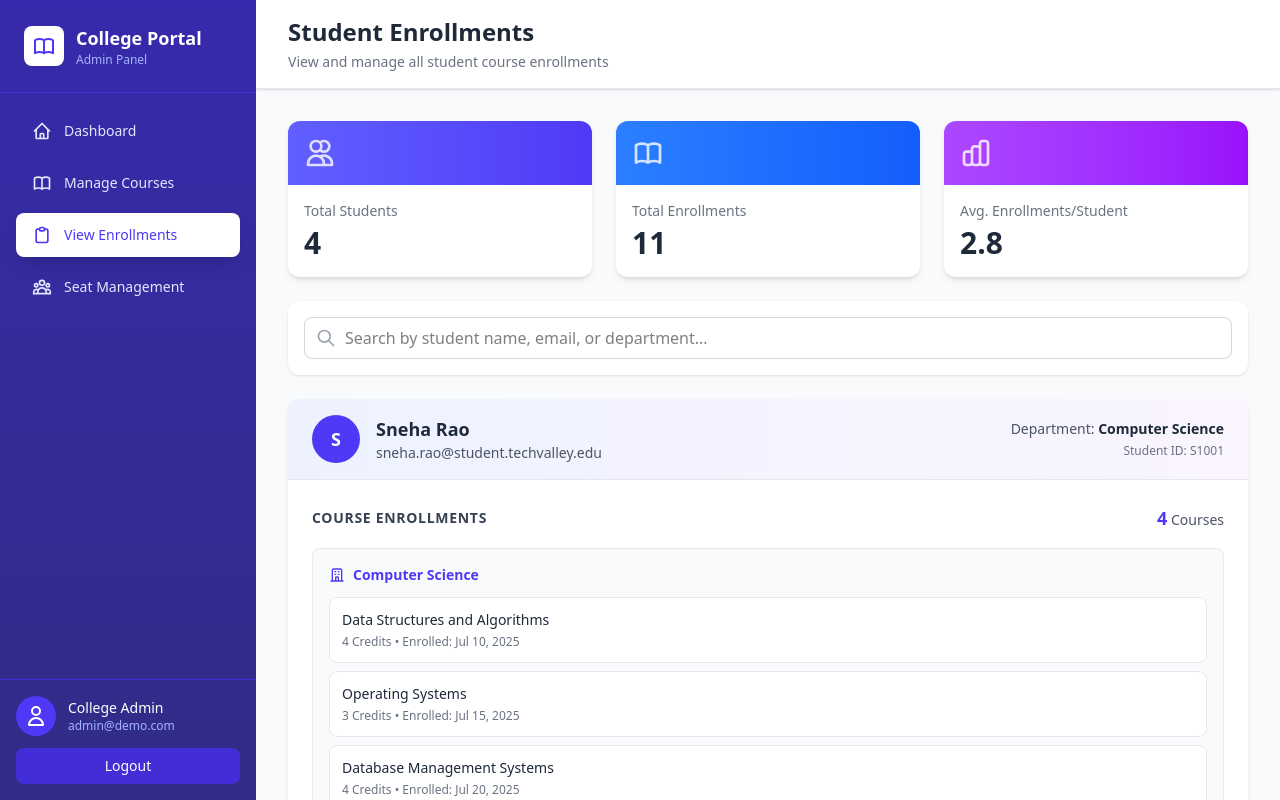
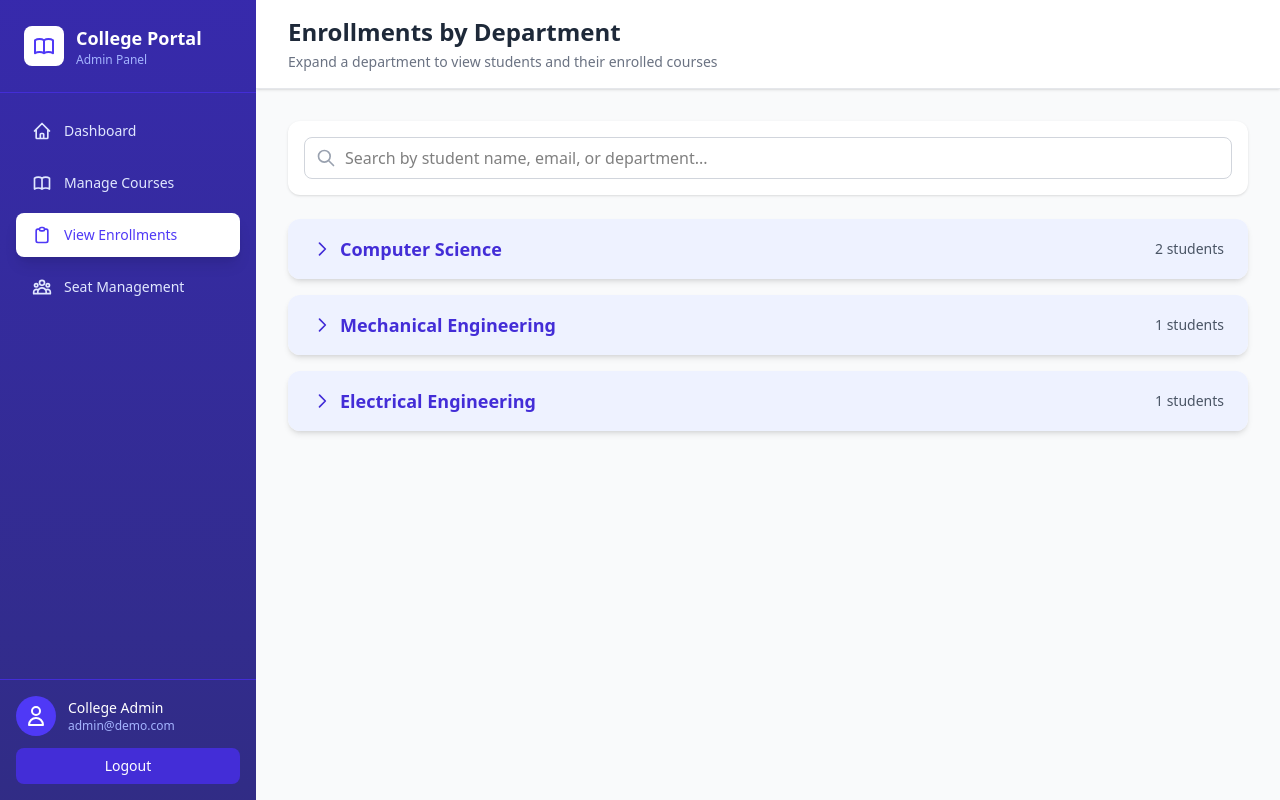
Before and after one commit to surabhisv/SIS, a React app in the folder Frontend/: page /CollegeAdmin/ViewEnrollments in a window 1280 px wide. Built offline with nearby package versions, Linux system fonts and the light colour scheme; the HTML template or start-up script is replaced by a standard one.

Commit message:
Updated ViewEnrollments page with latest modifications

```diff
--- a/Frontend/src/Pages/CollegeAdmin/ViewEnrollments.jsx
+++ b/Frontend/src/Pages/CollegeAdmin/ViewEnrollments.jsx
@@ -7,7 +7,6 @@ import usersData from "../../data/users.json";
 import departmentsData from "../../data/departments.json";
 
 export default function EnrollmentsPage() {
-  // Current logged-in admin (Ravi Kumar from Tech Valley Institute)
   const currentUser = {
     user_id: 2,
     college_id: 1,
@@ -16,32 +15,24 @@ export default function EnrollmentsPage() {
 
   const [enrollmentInfo, setEnrollmentInfo] = useState([]);
   const [searchTerm, setSearchTerm] = useState("");
+  const [expandedDept, setExpandedDept] = useState(null);
 
   useEffect(() => {
     loadEnrollments();
   }, []);
 
   const loadEnrollments = () => {
-    // 1. Get all students from current admin's college
     const collegeStudents = studentsData.filter(s => s.college_id === currentUser.college_id);
-
-    // 2. Get all courses from current admin's college
     const collegeCourses = coursesData.filter(c => c.college_id === currentUser.college_id);
     const courseMap = Object.fromEntries(collegeCourses.map(c => [c.course_id, c]));
 
-    // 3. Map each student to their enrolled courses
     const studentEnrollments = collegeStudents.map(student => {
-      // Get user info for student name
       const user = usersData.find(u => u.user_id === student.user_id);
-
-      // All enrollments for this student
       const studentEnrollmentsData = enrollmentsData.filter(e => e.student_id === student.student_id);
 
-      // Map enrollments with full course and department info
       const enrolledCourses = studentEnrollmentsData.map(enrollment => {
         const course = courseMap[enrollment.course_id];
         const dept = departmentsData.find(d => d.dept_id === course.dept_id);
-
         return {
           enrollment_id: enrollment.enrollment_id,
           course_name: course.course_name,
@@ -52,22 +43,13 @@ export default function EnrollmentsPage() {
         };
       });
 
-      // Group by department
-      const coursesByDept = enrolledCourses.reduce((acc, enrollment) => {
-        if (!acc[enrollment.department]) {
-          acc[enrollment.department] = [];
-        }
-        acc[enrollment.department].push(enrollment);
-        return acc;
-      }, {});
-
       return {
         student_id: student.student_id,
         studentName: user ? user.full_name : "Unknown Student",
         studentEmail: user ? user.email : "",
         department: departmentsData.find(d => d.dept_id === student.dept_id)?.dept_name || "N/A",
-        coursesByDept,
-        totalEnrollments: enrolledCourses.length,
+        dept_id: student.dept_id,
+        enrolledCourses,
       };
     });
 
@@ -77,79 +59,45 @@ export default function EnrollmentsPage() {
   const formatDate = (dateString) => {
     if (!dateString) return "N/A";
     const date = new Date(dateString);
-    return date.toLocaleDateString('en-US', { month: 'short', day: 'numeric', year: 'numeric' });
+    return date.toLocaleDateString("en-US", { month: "short", day: "numeric", year: "numeric" });
   };
 
-  // Filter enrollments based on search only
-  const filteredEnrollments = enrollmentInfo.filter(student => {
-    const matchesSearch = student.studentName.toLowerCase().includes(searchTerm.toLowerCase()) ||
-                         student.studentEmail.toLowerCase().includes(searchTerm.toLowerCase()) ||
-                         student.department.toLowerCase().includes(searchTerm.toLowerCase());
-    return matchesSearch;
+  // Filter by search
+  const filteredStudents = enrollmentInfo.filter(student => {
+    const term = searchTerm.toLowerCase();
+    return (
+      student.studentName.toLowerCase().includes(term) ||
+      student.studentEmail.toLowerCase().includes(term) ||
+      student.department.toLowerCase().includes(term)
+    );
   });
 
-  const totalEnrollments = enrollmentInfo.reduce((acc, s) => acc + s.totalEnrollments, 0);
+  // Group by department
+  const studentsByDept = filteredStudents.reduce((acc, s) => {
+    if (!acc[s.department]) acc[s.department] = [];
+    acc[s.department].push(s);
+    return acc;
+  }, {});
 
   return (
     <CollegeAdminLayout activePage="enrollments">
-      {/* Top Bar */}
       <div className="bg-white shadow-sm border-b border-gray-200 px-8 py-4">
-        <div className="flex items-center justify-between">
-          <div>
-            <h2 className="text-2xl font-bold text-gray-800">Student Enrollments</h2>
+        <h2 className="text-2xl font-bold text-gray-800">Enrollments by Department</h2>
         <p className="text-sm text-gray-500 mt-1">
-              View and manage all student course enrollments
+          Expand a department to view students and their enrolled courses
         </p>
-          </div>
-        </div>
       </div>
 
       <div className="p-8">
-        {/* Stats Cards */}
-        <div className="grid grid-cols-1 md:grid-cols-3 gap-6 mb-6">
-          <div className="bg-white rounded-xl shadow-md overflow-hidden hover:shadow-lg transition-shadow">
-            <div className="bg-gradient-to-r from-indigo-500 to-indigo-600 p-4">
-              <svg className="w-8 h-8 text-white opacity-80" fill="none" stroke="currentColor" viewBox="0 0 24 24">
-                <path strokeLinecap="round" strokeLinejoin="round" strokeWidth={2} d="M12 4.354a4 4 0 110 5.292M15 21H3v-1a6 6 0 0112 0v1zm0 0h6v-1a6 6 0 00-9-5.197M13 7a4 4 0 11-8 0 4 4 0 018 0z" />
-              </svg>
-            </div>
-            <div className="p-4">
-              <p className="text-gray-500 text-sm font-medium">Total Students</p>
-              <p className="text-3xl font-bold text-gray-800 mt-1">{enrollmentInfo.length}</p>
-            </div>
-          </div>
-
-          <div className="bg-white rounded-xl shadow-md overflow-hidden hover:shadow-lg transition-shadow">
-            <div className="bg-gradient-to-r from-blue-500 to-blue-600 p-4">
-              <svg className="w-8 h-8 text-white opacity-80" fill="none" stroke="currentColor" viewBox="0 0 24 24">
-                <path strokeLinecap="round" strokeLinejoin="round" strokeWidth={2} d="M12 6.253v13m0-13C10.832 5.477 9.246 5 7.5 5S4.168 5.477 3 6.253v13C4.168 18.477 5.754 18 7.5 18s3.332.477 4.5 1.253m0-13C13.168 5.477 14.754 5 16.5 5c1.747 0 3.332.477 4.5 1.253v13C19.832 18.477 18.247 18 16.5 18c-1.746 0-3.332.477-4.5 1.253" />
-              </svg>
-            </div>
-            <div className="p-4">
-              <p className="text-gray-500 text-sm font-medium">Total Enrollments</p>
-              <p className="text-3xl font-bold text-gray-800 mt-1">{totalEnrollments}</p>
-            </div>
-          </div>
-
-          <div className="bg-white rounded-xl shadow-md overflow-hidden hover:shadow-lg transition-shadow">
-            <div className="bg-gradient-to-r from-purple-500 to-purple-600 p-4">
-              <svg className="w-8 h-8 text-white opacity-80" fill="none" stroke="currentColor" viewBox="0 0 24 24">
-                <path strokeLinecap="round" strokeLinejoin="round" strokeWidth={2} d="M9 19v-6a2 2 0 00-2-2H5a2 2 0 00-2 2v6a2 2 0 002 2h2a2 2 0 002-2zm0 0V9a2 2 0 012-2h2a2 2 0 012 2v10m-6 0a2 2 0 002 2h2a2 2 0 002-2m0 0V5a2 2 0 012-2h2a2 2 0 012 2v14a2 2 0 01-2 2h-2a2 2 0 01-2-2z" />
-              </svg>
-            </div>
-            <div className="p-4">
-              <p className="text-gray-500 text-sm font-medium">Avg. Enrollments/Student</p>
-              <p className="text-3xl font-bold text-gray-800 mt-1">
-                {enrollmentInfo.length > 0 ? (totalEnrollments / enrollmentInfo.length).toFixed(1) : 0}
-              </p>
-            </div>
-          </div>
-        </div>
-
-        {/* Filters */}
+        {/* Search bar */}
         <div className="bg-white rounded-xl shadow-sm p-4 mb-6">
           <div className="relative">
-            <svg className="absolute left-3 top-1/2 transform -translate-y-1/2 w-5 h-5 text-gray-400" fill="none" stroke="currentColor" viewBox="0 0 24 24">
+            <svg
+              className="absolute left-3 top-1/2 transform -translate-y-1/2 w-5 h-5 text-gray-400"
+              fill="none"
+              stroke="currentColor"
+              viewBox="0 0 24 24"
+            >
               <path strokeLinecap="round" strokeLinejoin="round" strokeWidth={2} d="M21 21l-6-6m2-5a7 7 0 11-14 0 7 7 0 0114 0z" />
             </svg>
             <input
@@ -162,87 +110,73 @@ export default function EnrollmentsPage() {
           </div>
         </div>
 
-        {/* Student Enrollments List */}
+        {/* Accordion-style department list */}
         <div className="space-y-4">
-          {filteredEnrollments.length === 0 ? (
-            <div className="bg-white rounded-xl shadow-md p-12 text-center">
-              <svg className="w-16 h-16 mx-auto text-gray-300 mb-4" fill="none" stroke="currentColor" viewBox="0 0 24 24">
-                <path strokeLinecap="round" strokeLinejoin="round" strokeWidth={2} d="M12 4.354a4 4 0 110 5.292M15 21H3v-1a6 6 0 0112 0v1zm0 0h6v-1a6 6 0 00-9-5.197M13 7a4 4 0 11-8 0 4 4 0 018 0z" />
+          {Object.entries(studentsByDept).map(([dept, students]) => (
+            <div key={dept} className="bg-white shadow-md rounded-xl overflow-hidden">
+              {/* Department Header */}
+              <button
+                onClick={() => setExpandedDept(expandedDept === dept ? null : dept)}
+                className="w-full flex items-center justify-between bg-indigo-50 px-6 py-4 hover:bg-indigo-100 transition-all"
+              >
+                <h3 className="text-lg font-semibold text-indigo-700 flex items-center">
+                  <svg className="w-5 h-5 mr-2" fill="none" stroke="currentColor" viewBox="0 0 24 24">
+                    <path strokeLinecap="round" strokeLinejoin="round" strokeWidth={2} d="M9 5l7 7-7 7" />
                   </svg>
-              <p className="text-gray-500 text-lg font-medium">No enrollments found</p>
-              <p className="text-gray-400 text-sm mt-2">Try adjusting your search or filter criteria</p>
+                  {dept}
+                </h3>
+                <span className="text-sm text-gray-600">{students.length} students</span>
+              </button>
+
+              {/* Expanded students list */}
+              {expandedDept === dept && (
+                <div className="p-6 space-y-4 border-t border-gray-200">
+                  {students.map((student) => (
+                    <div
+                      key={student.student_id}
+                      className="border border-gray-200 rounded-lg bg-gray-50 p-4"
+                    >
+                      <div className="flex items-center justify-between mb-3">
+                        <div>
+                          <h4 className="font-semibold text-gray-800">{student.studentName}</h4>
+                          <p className="text-sm text-gray-500">{student.studentEmail}</p>
                         </div>
-          ) : (
-            filteredEnrollments.map((student) => (
-              <div key={student.student_id} className="bg-white shadow-md rounded-xl overflow-hidden hover:shadow-lg transition-shadow">
-                {/* Student Header */}
-                <div className="bg-gradient-to-r from-indigo-50 to-purple-50 px-6 py-4 border-b border-gray-200">
-                  <div className="flex items-center justify-between">
-                    <div className="flex items-center space-x-4">
-                      <div className="w-12 h-12 bg-indigo-600 rounded-full flex items-center justify-center">
-                        <span className="text-white font-bold text-lg">
-                          {student.studentName.charAt(0).toUpperCase()}
+                        <span className="text-xs text-gray-500">
+                          ID: {student.student_id}
                         </span>
                       </div>
-                      <div>
-                        <h3 className="text-lg font-bold text-gray-800">{student.studentName}</h3>
-                        <p className="text-sm text-gray-600">{student.studentEmail}</p>
-                      </div>
-                    </div>
-                    <div className="text-right">
-                      <p className="text-sm text-gray-600">Department: <span className="font-semibold text-gray-800">{student.department}</span></p>
-                      <p className="text-xs text-gray-500 mt-1">Student ID: {student.student_id}</p>
-                    </div>
-                  </div>
-                </div>
 
-                {/* Enrollment Details */}
-                <div className="p-6">
-                  <div className="flex items-center justify-between mb-4">
-                    <h4 className="text-sm font-semibold text-gray-700 uppercase tracking-wider">Course Enrollments</h4>
-                    <div className="flex items-center space-x-4 text-sm">
-                      <span className="text-gray-600">
-                        <span className="font-semibold text-indigo-600 text-lg">{student.totalEnrollments}</span> Courses
-                      </span>
-                    </div>
-                  </div>
-
-                  {Object.keys(student.coursesByDept).length === 0 ? (
-                    <div className="text-center py-8 bg-gray-50 rounded-lg">
-                      <svg className="w-12 h-12 mx-auto text-gray-300 mb-2" fill="none" stroke="currentColor" viewBox="0 0 24 24">
-                        <path strokeLinecap="round" strokeLinejoin="round" strokeWidth={2} d="M12 6.253v13m0-13C10.832 5.477 9.246 5 7.5 5S4.168 5.477 3 6.253v13C4.168 18.477 5.754 18 7.5 18s3.332.477 4.5 1.253m0-13C13.168 5.477 14.754 5 16.5 5c1.747 0 3.332.477 4.5 1.253v13C19.832 18.477 18.247 18 16.5 18c-1.746 0-3.332.477-4.5 1.253" />
-                      </svg>
-                      <p className="text-gray-500 text-sm">No courses enrolled yet</p>
-                    </div>
+                      {student.enrolledCourses.length === 0 ? (
+                        <p className="text-sm text-gray-400 italic">No courses enrolled.</p>
                       ) : (
-                    <div className="space-y-4">
-                      {Object.entries(student.coursesByDept).map(([dept, courses]) => (
-                        <div key={dept} className="border border-gray-200 rounded-lg p-4 bg-gray-50">
-                          <h5 className="text-sm font-semibold text-indigo-600 mb-3 flex items-center">
-                            <svg className="w-4 h-4 mr-2" fill="none" stroke="currentColor" viewBox="0 0 24 24">
-                              <path strokeLinecap="round" strokeLinejoin="round" strokeWidth={2} d="M19 21V5a2 2 0 00-2-2H7a2 2 0 00-2 2v16m14 0h2m-2 0h-5m-9 0H3m2 0h5M9 7h1m-1 4h1m4-4h1m-1 4h1m-5 10v-5a1 1 0 011-1h2a1 1 0 011 1v5m-4 0h4" />
-                            </svg>
-                            {dept}
-                          </h5>
                         <div className="space-y-2">
-                            {courses.map((enrollment, idx) => (
-                              <div key={idx} className="flex items-center justify-between bg-white p-3 rounded-lg border border-gray-200">
-                                <div className="flex-1">
-                                  <p className="text-sm font-medium text-gray-800">{enrollment.course_name}</p>
-                                  <p className="text-xs text-gray-500 mt-1">
-                                    {enrollment.credits} Credits • Enrolled: {formatDate(enrollment.requested_at)}
+                          {student.enrolledCourses.map((course, idx) => (
+                            <div
+                              key={idx}
+                              className="flex justify-between bg-white p-3 rounded-lg border border-gray-200"
+                            >
+                              <p className="text-sm font-medium text-gray-800">
+                                {course.course_name}
                               </p>
-                                </div>
-                              </div>
-                            ))}
-                          </div>
+                              <p className="text-xs text-gray-500">
+                                {course.credits} Credits • {formatDate(course.requested_at)}
+                              </p>
                             </div>
                           ))}
                         </div>
                       )}
                     </div>
+                  ))}
                 </div>
-            ))
+              )}
+            </div>
+          ))}
+
+          {Object.keys(studentsByDept).length === 0 && (
+            <div className="bg-white rounded-xl shadow-md p-12 text-center">
+              <p className="text-gray-500 text-lg font-medium">No enrollments found</p>
+              <p className="text-gray-400 text-sm mt-2">Try adjusting your search</p>
+            </div>
           )}
         </div>
       </div>
```
Lines whose indentation alone changed are shown as unchanged.
